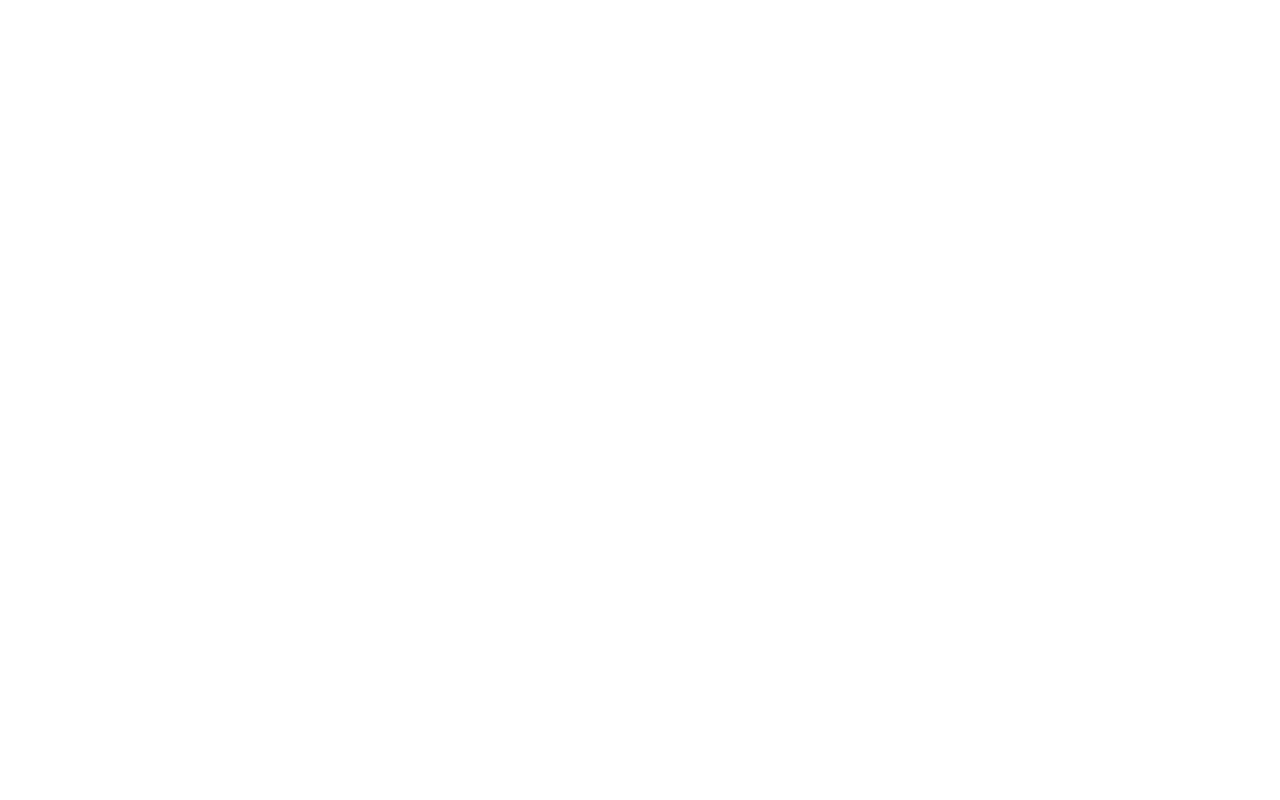
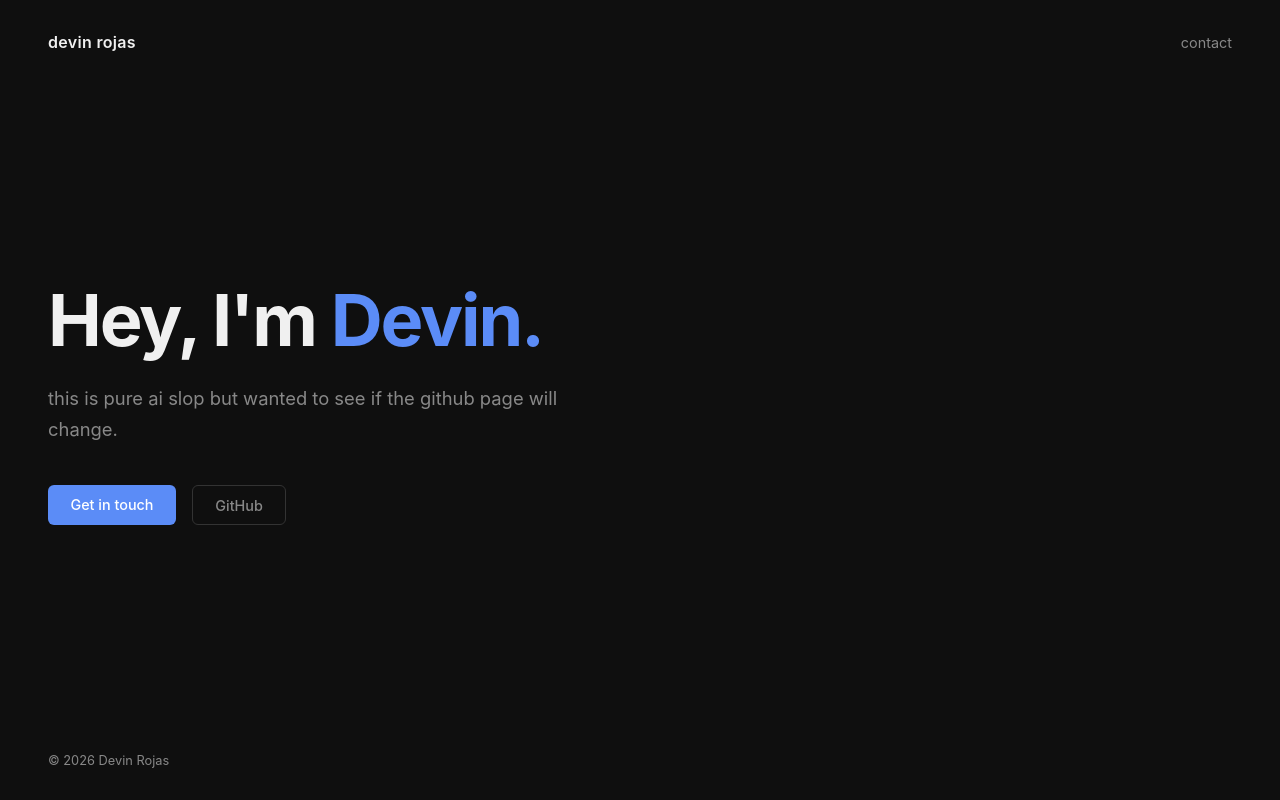
Before and after one commit to devinrojas/devinrojas.github.io, a plain HTML site: page index.html in a window 1280 px wide. Drawn offline with Linux system fonts and the light colour scheme.

Commit message:
check if github pages will work

```diff
--- a/index.html
+++ b/index.html
@@ -1,11 +1,144 @@
 <!DOCTYPE html>
 <html lang="en">
 <head>
-    <meta charset="UTF-8">
-    <meta name="viewport" content="width=device-width, initial-scale=1.0">
-    <title>Document</title>
+  <meta charset="UTF-8">
+  <meta name="viewport" content="width=device-width, initial-scale=1.0">
+  <title>Devin Rojas</title>
+  <style>
+    *, *::before, *::after { box-sizing: border-box; margin: 0; padding: 0; }
+
+    :root {
+      --bg: #0f0f0f;
+      --fg: #f0f0f0;
+      --muted: #888;
+      --accent: #5b8cf7;
+    }
+
+    body {
+      background: var(--bg);
+      color: var(--fg);
+      font-family: -apple-system, BlinkMacSystemFont, "Segoe UI", Helvetica, Arial, sans-serif;
+      min-height: 100vh;
+      display: flex;
+      flex-direction: column;
+    }
+
+    header {
+      padding: 2rem 3rem;
+      display: flex;
+      justify-content: space-between;
+      align-items: center;
+    }
+
+    header .logo {
+      font-size: 1rem;
+      font-weight: 600;
+      letter-spacing: 0.02em;
+      color: var(--fg);
+      text-decoration: none;
+    }
+
+    nav a {
+      color: var(--muted);
+      text-decoration: none;
+      font-size: 0.9rem;
+      margin-left: 2rem;
+      transition: color 0.2s;
+    }
+
+    nav a:hover { color: var(--fg); }
+
+    main {
+      flex: 1;
+      display: flex;
+      align-items: center;
+      padding: 4rem 3rem;
+      max-width: 900px;
+    }
+
+    .hero h1 {
+      font-size: clamp(2.5rem, 6vw, 4.5rem);
+      font-weight: 700;
+      line-height: 1.1;
+      letter-spacing: -0.03em;
+      margin-bottom: 1.5rem;
+    }
+
+    .hero h1 span {
+      color: var(--accent);
+    }
+
+    .hero p {
+      font-size: 1.15rem;
+      color: var(--muted);
+      max-width: 520px;
+      line-height: 1.7;
+      margin-bottom: 2.5rem;
+    }
+
+    .links {
+      display: flex;
+      gap: 1rem;
+      flex-wrap: wrap;
+    }
+
+    .links a {
+      display: inline-block;
+      padding: 0.65rem 1.4rem;
+      border-radius: 6px;
+      font-size: 0.9rem;
+      font-weight: 500;
+      text-decoration: none;
+      transition: opacity 0.2s;
+    }
+
+    .links a:hover { opacity: 0.8; }
+
+    .links .primary {
+      background: var(--accent);
+      color: #fff;
+    }
+
+    .links .secondary {
+      border: 1px solid #333;
+      color: var(--muted);
+    }
+
+    footer {
+      padding: 2rem 3rem;
+      color: var(--muted);
+      font-size: 0.8rem;
+    }
+
+    @media (max-width: 600px) {
+      header, main, footer { padding-left: 1.5rem; padding-right: 1.5rem; }
+      nav a:first-child { margin-left: 0; }
+    }
+  </style>
 </head>
 <body>
 
+  <header>
+    <a class="logo" href="/">devin rojas</a>
+    <nav>
+      <a href="mailto:devin@devinrojas.me">contact</a>
+    </nav>
+  </header>
+
+  <main>
+    <div class="hero">
+      <h1>Hey, I'm <span>Devin.</span></h1>
+      <p>this is pure ai slop but wanted to see if the github page will change. </p>
+      <div class="links">
+        <a class="primary" href="mailto:hello@devinrojas.me">Get in touch</a>
+        <a class="secondary" href="https://github.com/devinrojas" target="_blank" rel="noopener">GitHub</a>
+      </div>
+    </div>
+  </main>
+
+  <footer>
+    &copy; 2026 Devin Rojas
+  </footer>
+
 </body>
 </html>
```
